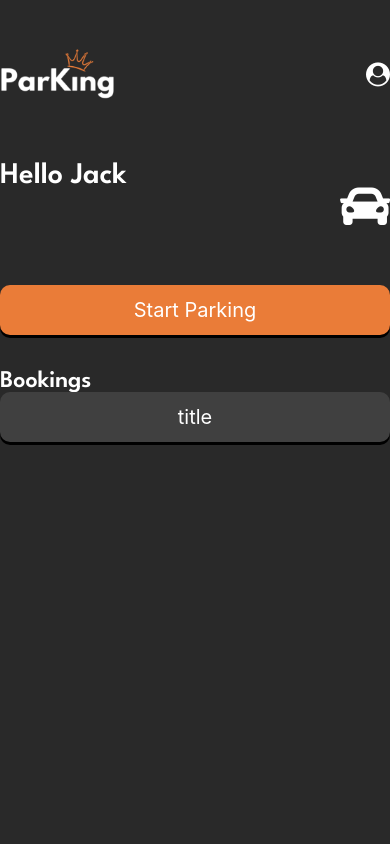
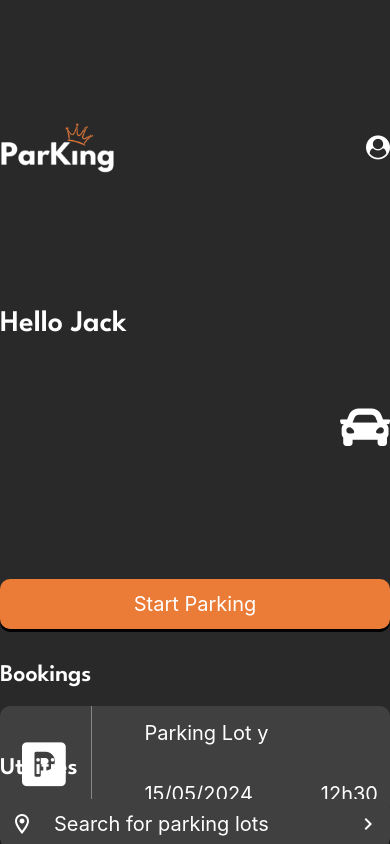
Before and after one commit to mexkita/SCMU-59943-57372-58116, a React Native app: screen /Home in a window 390 px wide. Built offline with nearby package versions, Linux system fonts and the light colour scheme; no server answers.

Commit message:
Home Page done

```diff
--- a/App.js
+++ b/App.js
@@ -2,11 +2,12 @@ import { NavigationContainer } from '@react-navigation/native';
 import { createNativeStackNavigator } from '@react-navigation/native-stack';
 import Login from './screens/Login'
 import Register from './screens/Register'
-import HomePage from './screens/HomePage'
+import Home from './screens/Home'
 import React, { useEffect, useState } from 'react';
 import { User, onAuthStateChanged } from 'firebase/auth';
 import { FIREBASE_AUTH } from './FirebaseConfig';
 import { useFonts } from 'expo-font';
+import SearchParking from './screens/SearchParking';
 
 const Stack = createNativeStackNavigator();
 
@@ -15,7 +16,7 @@ const InsideStack = createNativeStackNavigator();
 function InsideLayout() {
   return (
     <InsideStack.Navigator>
-      <Stack.Screen name="HomePage" component={HomePage} options={{ headerShown: false }} />
+      <Stack.Screen name="Home" component={Home} options={{ headerShown: false }} />
     </InsideStack.Navigator>
   )
 
@@ -37,14 +38,15 @@ export default function App() {
 
   return (
     <NavigationContainer>
-      <Stack.Navigator initialRouteName="HomePage">
+      <Stack.Navigator initialRouteName="Home">
         {user ? (
           <Stack.Screen name="Inside" component={InsideLayout} options={{ headerShown: false }} />
         ) : (
           <>
             <Stack.Screen name="Login" component={Login} options={{ headerShown: false }} />
             <Stack.Screen name="Register" component={Register} options={{ headerShown: false }} />
-            <Stack.Screen name="HomePage" component={HomePage} options={{ headerShown: false }} />
+            <Stack.Screen name="Home" component={Home} options={{ headerShown: false }} />
+            <Stack.Screen name="SearchParking" component={SearchParking} options={{ headerShown: false }} />
           </>
         )}
       </Stack.Navigator>
--- /dev/null
+++ b/components/BookingsCard.jsx
@@ -0,0 +1,77 @@
+import { StyleSheet, Text, TouchableOpacity, View } from "react-native"
+import colors from '../assets/colors/colors';
+import { FontAwesome5 } from '@expo/vector-icons';
+import { Divider } from 'react-native-elements';
+
+
+
+export const BookingsCard = ({ parkingLot, date, hour, onPressFunction }) => {
+    return(
+    <TouchableOpacity
+        onPress={'onPressFunction'}
+        style={({ ...styles.button, backgroundColor: colors.grey })  }
+    >
+       <View style={styles.contentLeft}>
+            <FontAwesome5 name="parking" size={50} color={colors.white} />
+            <Divider orientation="vertical" width={1} inset={false} color={colors.greyText}/>
+       </View>
+       <View style={styles.contentMiddle}>
+            <Text style={styles.buttonText }>{'Parking Lot y'}</Text>
+            <Text style={styles.buttonText }>{'15/05/2024'}</Text>
+       </View>
+       <View style={styles.contentRight}>
+        <Text style={styles.buttonText }>{'12h30'}</Text>
+       </View>
+
+
+    </TouchableOpacity>)
+}
+
+
+const styles = StyleSheet.create({
+    button: {
+        flexDirection: 'row',
+        borderRadius: 10,
+        justifyContent: 'space-between',
+        alignItems: "center",
+        padding: 2,
+        shadowColor: "black",
+        shadowOffset: {
+            height: 3,
+            width: 0,
+        },
+        shadowOpacity: 1.25,
+        elevation: 3,
+        height: 115,
+    },
+    contentLeft: {
+        height: 115,
+        width: 70,
+        flexDirection: 'row',
+        marginLeft: 20,
+        justifyContent: 'space-between',
+        alignItems: "center",
+
+    },
+    contentMiddle:{
+        height: 115,
+        justifyContent: 'space-between',
+        paddingVertical: 10,
+
+    },
+    contentRight:{
+        height: 115,
+        justifyContent: 'flex-end',
+        paddingBottom: 10,
+        paddingEnd: 10
+    },
+
+
+    buttonText: {
+        color: colors.white,
+        fontSize: 20,
+        paddingVertical: 5,
+        fontWeight: "regular",
+    },
+
+})
--- /dev/null
+++ b/components/HomeButtons.jsx
@@ -0,0 +1,70 @@
+import { StyleSheet, Text, TouchableOpacity, View } from "react-native"
+import colors from '../assets/colors/colors';
+import { MaterialIcons } from '@expo/vector-icons';
+import { MaterialCommunityIcons } from '@expo/vector-icons';
+
+export const HomeButtons = ({ title, icon, onPressFunction }) => {
+
+    return (
+        <TouchableOpacity
+          onPress={onPressFunction}
+          style={({ ...styles.button, backgroundColor: colors.grey })  }
+        >
+          <View style={styles.contents}>
+
+          <MaterialCommunityIcons name={icon} size={24} color={colors.white} />
+          <Text style={styles.buttonText }>{title}</Text>
+          <View style={styles.contentDisplayment}>
+            <MaterialIcons name="keyboard-arrow-right" size={24} color={colors.white} />
+            </View>
+          </View>
+
+        </TouchableOpacity>
+      )
+
+
+
+}
+
+
+const styles = StyleSheet.create({
+
+    button: {
+        borderRadius: 10,
+        justifyContent: "center",
+        padding: 2,
+        paddingHorizontal: 10,
+        marginBottom: 20,
+        shadowColor: "black",
+        shadowOffset: {
+            height: 2,
+            width: 0,
+        },
+        shadowOpacity: 1.25,
+        elevation: 3,
+        height: 50,
+    },
+    contents:
+    {
+        flexDirection: 'row',
+        alignItems: 'center',
+    },
+    contentDisplayment:{
+
+        flex: 1,
+        alignItems:  'flex-end',
+        justifyContent: 'flex-end'
+
+    },
+
+    buttonText: {
+        textAlign: "center",
+        color: colors.white,
+        fontSize: 20,
+        paddingVertical: 5,
+        fontWeight: "semibold",
+        paddingHorizontal: 20
+
+    }
+
+})
--- a/package.json
+++ b/package.json
@@ -12,13 +12,14 @@
     "@react-navigation/native": "^6.1.17",
     "@react-navigation/native-stack": "^6.9.26",
     "expo": "~51.0.8",
+    "expo-font": "~12.0.5",
     "expo-status-bar": "~1.12.1",
     "firebase": "^10.12.1",
     "react": "18.2.0",
     "react-native": "0.74.1",
+    "react-native-elements": "^3.4.3",
     "react-native-safe-area-context": "4.10.1",
-    "react-native-screens": "3.31.1",
-    "expo-font": "~12.0.5"
+    "react-native-screens": "3.31.1"
   },
   "devDependencies": {
     "@babel/core": "^7.20.0"
--- a/screens/HomePage.jsx
+++ b/screens/Home.jsx
@@ -3,13 +3,20 @@ import colors from '../assets/colors/colors';
 import { Header } from "../components/Header";
 import { FontAwesome5 } from '@expo/vector-icons';
 import { CustomButton } from '../components/CostumButton';
+import { BookingsCard } from "../components/BookingsCard";
+import { HomeButtons } from "../components/HomeButtons";
+import { useNavigation } from "@react-navigation/native";
 
+const Home = () => {
 
-const HomePage = ({ navigation }) => {
-
+    const navigation = useNavigation();
 
     const startParking =  () => {
 
+    }
+
+    const handleNavigation =  (pageName) => {
+        navigation.navigate(pageName);
     }
 
 
@@ -27,15 +34,15 @@ return(
             <CustomButton title="Start Parking" onPressFunction={startParking} color={colors.orange}/>
             <View style={styles.menuContainer}>
                 <Text style={styles.menuSubtitle}>Bookings</Text>
-                    <TouchableOpacity
-                        onPress={'onPressFunction'}
-                        style={({ ...styles.button, backgroundColor: colors.grey })  }
-                    >
-                        <View style={styles.contents}>
-                        <Text style={styles.buttonText }>{'title'}</Text>
-                        </View>
+                    <BookingsCard/>
+            </View>
+            <View style={styles.menuContainer}>
+                <Text style={styles.menuSubtitle}>Utilities</Text>
+                    <HomeButtons title={'Search for parking lots'} icon={'map-marker-outline'} onPressFunction={() => handleNavigation('SearchParking')}/>
+                    <HomeButtons title={'Book Parking spot'} icon={'bookmark-outline'} onPressFunction={''}/>
+                    <HomeButtons title={'Checkout'} icon={'wallet-outline'} onPressFunction={''}/>
+                    <HomeButtons title={'Help'} icon={'help-circle-outline'} onPressFunction={''}/>
 
-                     </TouchableOpacity>
             </View>
          </View>
 
@@ -45,38 +52,9 @@ return(
 );
 }
 
-export default HomePage;
+export default Home;
 
 const styles = StyleSheet.create({
-    button: {
-        borderRadius: 10,
-        justifyContent: "center",
-        alignItems: "center",
-        padding: 2,
-        paddingHorizontal: 10,
-        shadowColor: "black",
-        shadowOffset: {
-            height: 3,
-            width: 0,
-        },
-        shadowOpacity: 1.25,
-        elevation: 3,
-        height: 50,
-    },
-    contents:
-    {
-        flexDirection: 'row',
-        justifyContent: 'space-between',
-        alignItems: 'center',
-    },
-
-    buttonText: {
-        textAlign: "center",
-        color: colors.white,
-        fontSize: 20,
-        paddingVertical: 5,
-        fontWeight: "semibold",
-    },
 
     container: {
         backgroundColor: colors.background,
@@ -86,13 +64,13 @@ const styles = StyleSheet.create({
     },
 
     scrollView: {
-        width:"100%"
+        width:"100%",
+
     },
 
     logo: {
         width: 116,
         height: 51,
-
 
     },
     header : {
@@ -118,6 +96,7 @@ const styles = StyleSheet.create({
         fontWeight: 'regular',
         color: colors.white,
         alignSelf: 'flex-start',
+        paddingBottom: 20,
     },
     titleContainer : {
         width: "100%" ,
@@ -132,6 +111,7 @@ const styles = StyleSheet.create({
     menuContainer: {
         marginTop: 35,
         flex: 1
-    }
+    },
+
 
 })
--- /dev/null
+++ b/screens/SearchParking.jsx
@@ -0,0 +1,28 @@
+import { SafeAreaView } from "react-native";
+import { StyleSheet } from "react-native";
+import colors from "../assets/colors/colors";
+
+
+const SearchParking = () => {
+
+    return (
+        <SafeAreaView style={styles.container}>
+
+        </SafeAreaView>
+      )
+
+
+
+}
+
+export default SearchParking;
+
+
+const styles = StyleSheet.create({
+ container: {
+        backgroundColor: colors.background,
+        paddingHorizontal: 30,
+        flex: 1,
+        paddingTop: 30,
+    },
+})
```
Also changed, not shown: 1 other file (tests, documents, lock files or other folders).
